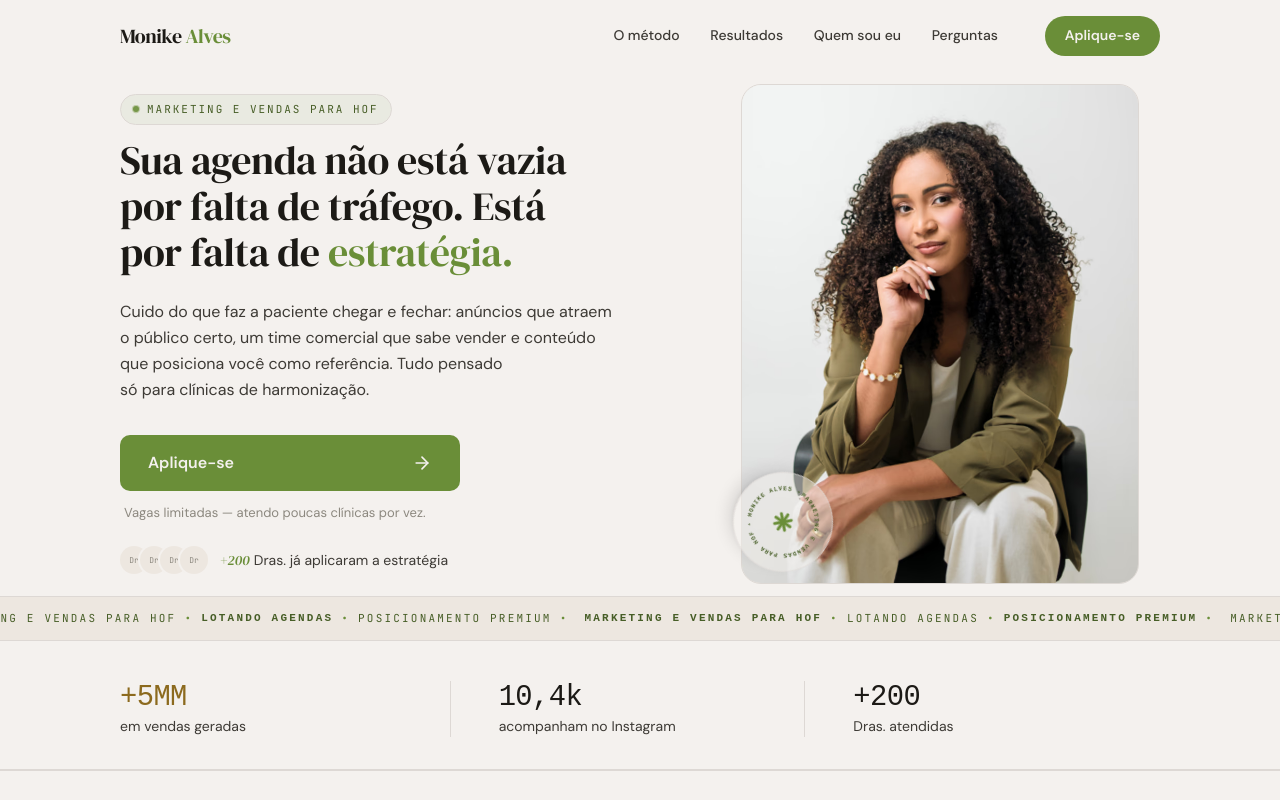
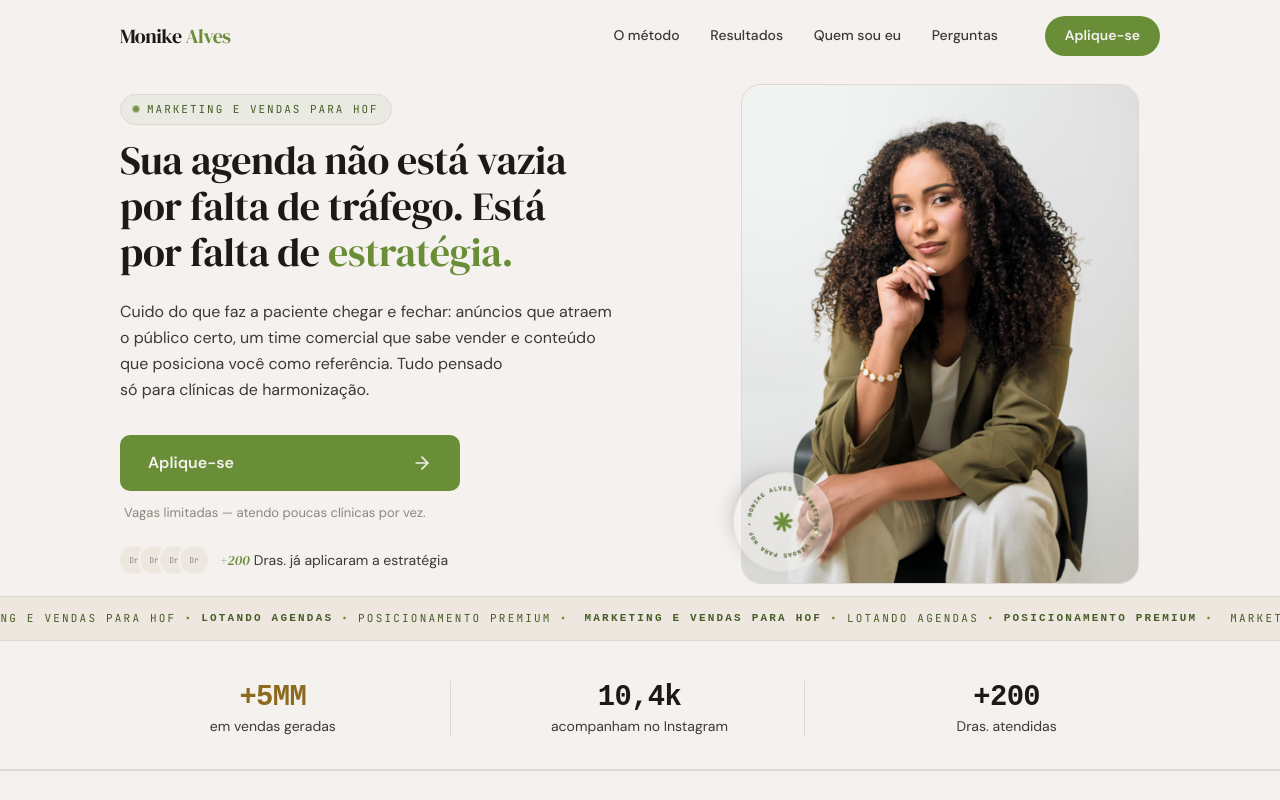
Before and after one commit to devbrenobastos/lp.monikealves, a React (Vite) app: page / in a window 1280 px wide. Shown: the top 800 px of the page. Built offline with nearby package versions, Linux system fonts and the light colour scheme.

Commit message:
Centralizar barra de estatisticas da Hero e adicionar animacao CountUp

```diff
--- a/src/sections/Hero.tsx
+++ b/src/sections/Hero.tsx
@@ -1,4 +1,4 @@
-import React from 'react';
+import React, { useState, useEffect, useRef } from 'react';
 import { T } from '../components/T';
 import { ArrowRight } from 'lucide-react';
 import { Eyebrow } from '../components/Eyebrow';
@@ -13,6 +13,60 @@ import Hero1100Avif from '../assets/Hero-1100.avif';
 import Hero1400Webp from '../assets/Hero-1400.webp';
 import Hero1400Avif from '../assets/Hero-1400.avif';
 import HeroImgFallback from '../assets/Hero-1100.webp';
+
+// Viewport-triggered count-up animation component
+const CountUp: React.FC<{ end: number; decimals?: number; duration?: number; prefix?: string; suffix?: string }> = ({
+  end,
+  decimals = 0,
+  duration = 1500,
+  prefix = '',
+  suffix = ''
+}) => {
+  const [count, setCount] = useState(0);
+  const elementRef = useRef<HTMLSpanElement>(null);
+  const [hasAnimated, setHasAnimated] = useState(false);
+
+  useEffect(() => {
+    const prefersReduced = window.matchMedia('(prefers-reduced-motion: reduce)').matches;
+    if (prefersReduced) {
+      setCount(end);
+      return;
+    }
+
+    const observer = new IntersectionObserver(([entry]) => {
+      if (entry.isIntersecting && !hasAnimated) {
+        setHasAnimated(true);
+        let startTimestamp: number | null = null;
+        const step = (timestamp: number) => {
+          if (!startTimestamp) startTimestamp = timestamp;
+          const MathProgress = Math.min((timestamp - startTimestamp) / duration, 1);
+          setCount(MathProgress * end);
+          if (MathProgress < 1) {
+            window.requestAnimationFrame(step);
+          }
+        };
+        window.requestAnimationFrame(step);
+        observer.disconnect();
+      }
+    }, { threshold: 0.1 });
+
+    if (elementRef.current) {
+      observer.observe(elementRef.current);
+    }
+
+    return () => observer.disconnect();
+  }, [end, duration, hasAnimated]);
+
+  const formattedCount = decimals > 0
+    ? count.toFixed(decimals).replace('.', ',')
+    : Math.floor(count).toString();
+
+  return (
+    <span ref={elementRef}>
+      {prefix}{formattedCount}{suffix}
+    </span>
+  );
+};
 
 export const Hero: React.FC = () => {
   const handleApplyClick = (e: React.MouseEvent<HTMLAnchorElement>) => {
@@ -157,24 +211,24 @@ export const Hero: React.FC = () => {
         </div>
       </div>
 
-      {/* Social Proof Stats Bar - Centered on mobile with subtle dividers, 3 columns on desktop */}
+      {/* Social Proof Stats Bar - Centered on mobile and desktop with subtle dividers, 3 columns */}
       <div className="bg-paper border-b border-cream py-[24px] sm:py-[32px] mt-0">
-        <div className="max-w-content mx-auto px-5 md:px-10 grid grid-cols-1 sm:grid-cols-3 gap-0 sm:gap-6 text-center sm:text-left divide-y divide-cream/45 sm:divide-y-0 pt-2">
-          <div className="flex flex-col items-center sm:items-start sm:border-r sm:border-cream sm:pr-6 py-4 sm:py-0">
-            <span className="font-mono text-mono-data text-amber font-medium">
-              <T>+5MM</T>
+        <div className="max-w-content mx-auto px-5 md:px-10 grid grid-cols-1 sm:grid-cols-3 gap-0 sm:gap-6 text-center divide-y divide-cream/45 sm:divide-y-0 pt-2">
+          <div className="flex flex-col items-center sm:border-r sm:border-cream sm:pr-6 py-4 sm:py-0">
+            <span className="font-mono text-mono-data text-amber font-semibold">
+              <CountUp end={5} prefix="+" suffix="MM" />
             </span>
             <span className="font-sans text-body-s text-ink-2"><T>em vendas geradas</T></span>
           </div>
-          <div className="flex flex-col items-center sm:items-start sm:border-r sm:border-cream sm:pr-6 sm:pl-6 py-4 sm:py-0">
-            <span className="font-mono text-mono-data text-ink font-medium">
-              <T>10,4k</T>
+          <div className="flex flex-col items-center sm:border-r sm:border-cream sm:px-6 py-4 sm:py-0">
+            <span className="font-mono text-mono-data text-ink font-semibold">
+              <CountUp end={10.4} decimals={1} suffix="k" />
             </span>
             <span className="font-sans text-body-s text-ink-2"><T>acompanham no Instagram</T></span>
           </div>
-          <div className="flex flex-col items-center sm:items-start sm:pl-6 py-4 sm:py-0">
-            <span className="font-mono text-mono-data text-ink font-medium">
-              +200
+          <div className="flex flex-col items-center sm:pl-6 py-4 sm:py-0">
+            <span className="font-mono text-mono-data text-ink font-semibold">
+              <CountUp end={200} prefix="+" />
             </span>
             <span className="font-sans text-body-s text-ink-2"><T>Dras. atendidas</T></span>
           </div>
```
